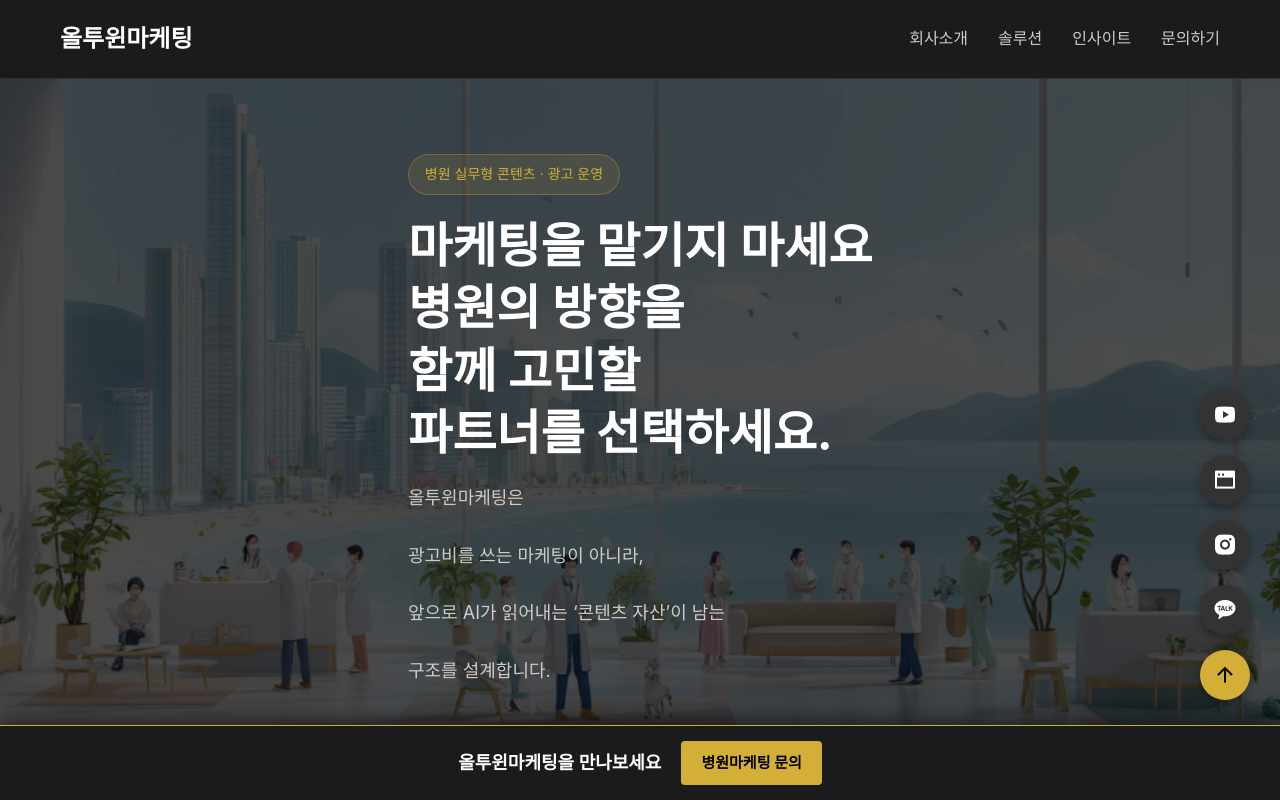
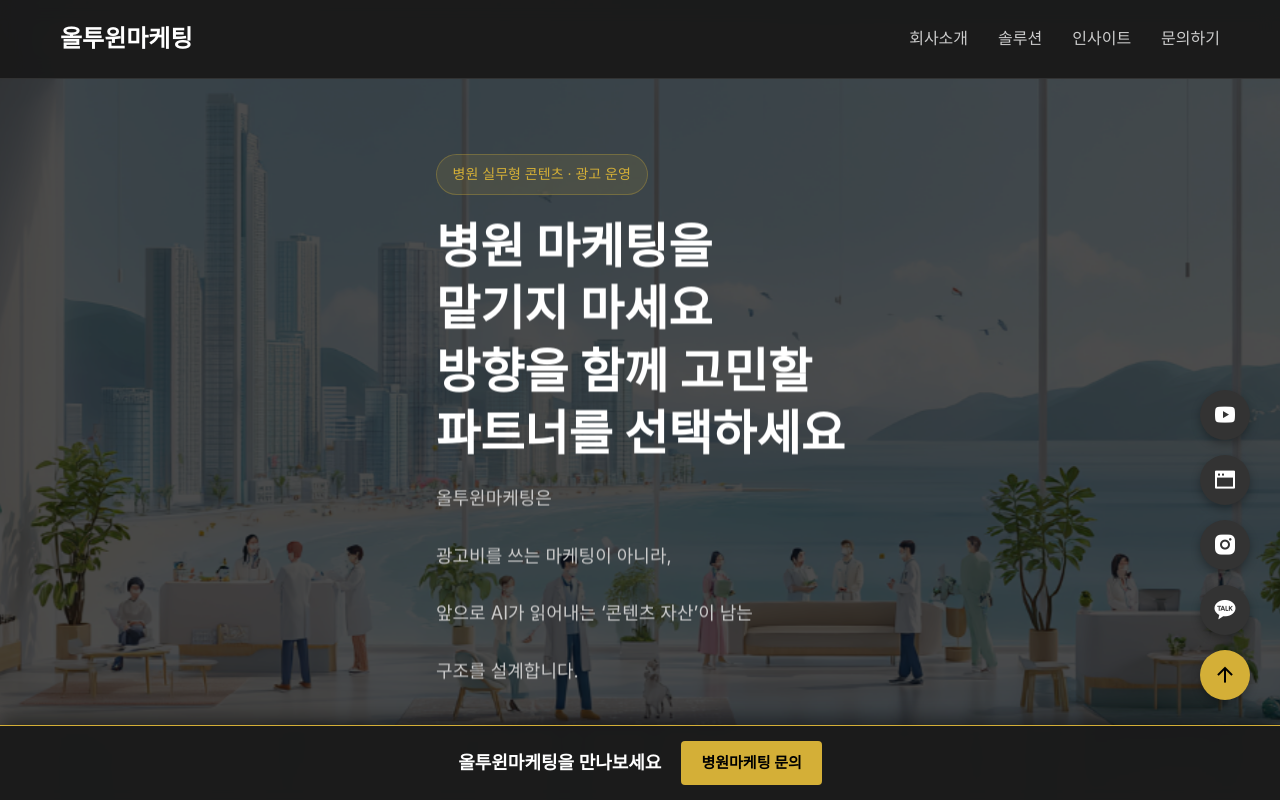
Before and after one commit to alltowinm/alltowin-site, a plain HTML site: page index.html in a window 1280 px wide. Shown: the top 800 px of the page. Drawn offline with nearby package versions, Linux system fonts and the light colour scheme; a web font is replaced by a local one.

Commit message:
Update hero headline to 4 fixed lines

```diff
--- a/index.html
+++ b/index.html
@@ -57,10 +57,10 @@
     <section class="hero">
         <div class="container hero-content">
             <span class="badge">병원 실무형 콘텐츠 · 광고 운영</span>
-            <h1 class="kr-keep kr-balance">마케팅을 맡기지 마세요<br class="d-sm-none">
-                병원의 방향을<br class="d-sm-none">
-                함께 고민할<br class="d-sm-none">
-                파트너를 선택하세요.</h1>
+            <h1 class="kr-keep kr-balance">병원 마케팅을<br>
+                맡기지 마세요<br>
+                방향을 함께 고민할<br>
+                파트너를 선택하세요</h1>
             <p class="kr-keep">올투윈마케팅은<br class="d-sm-none">
                 광고비를 쓰는 마케팅이 아니라,<br class="d-sm-none">
                 앞으로 AI가 읽어내는 ‘콘텐츠 자산’이 남는<br class="d-sm-none">
```
